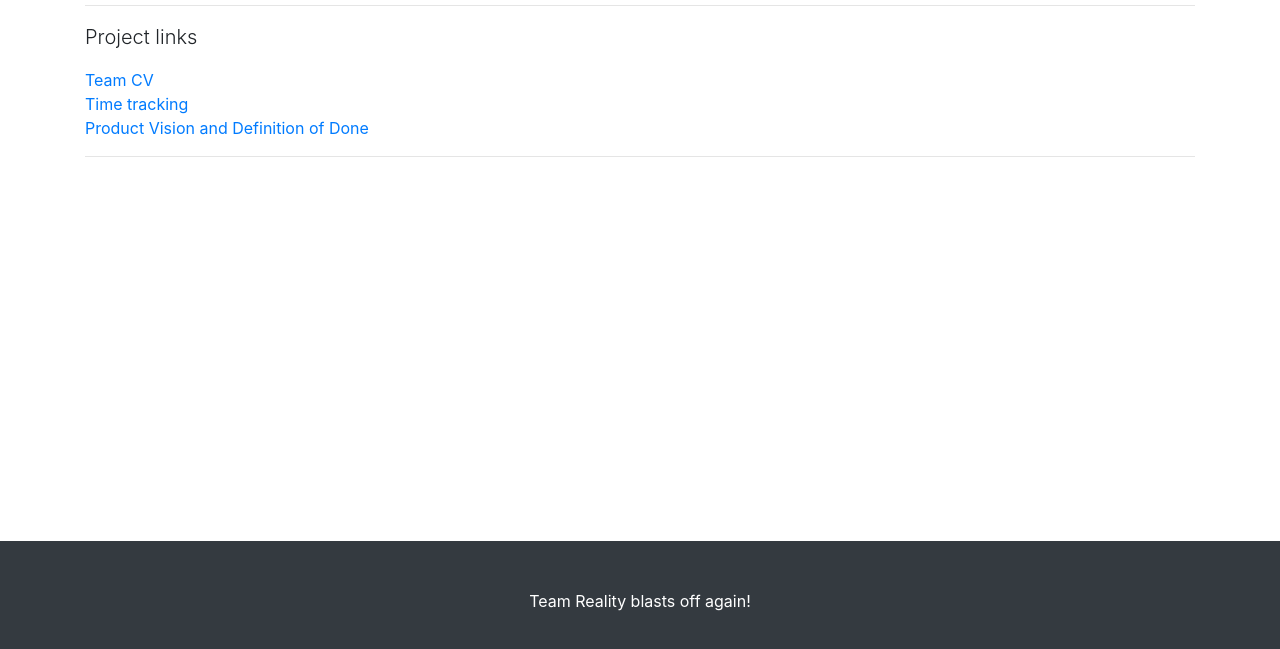
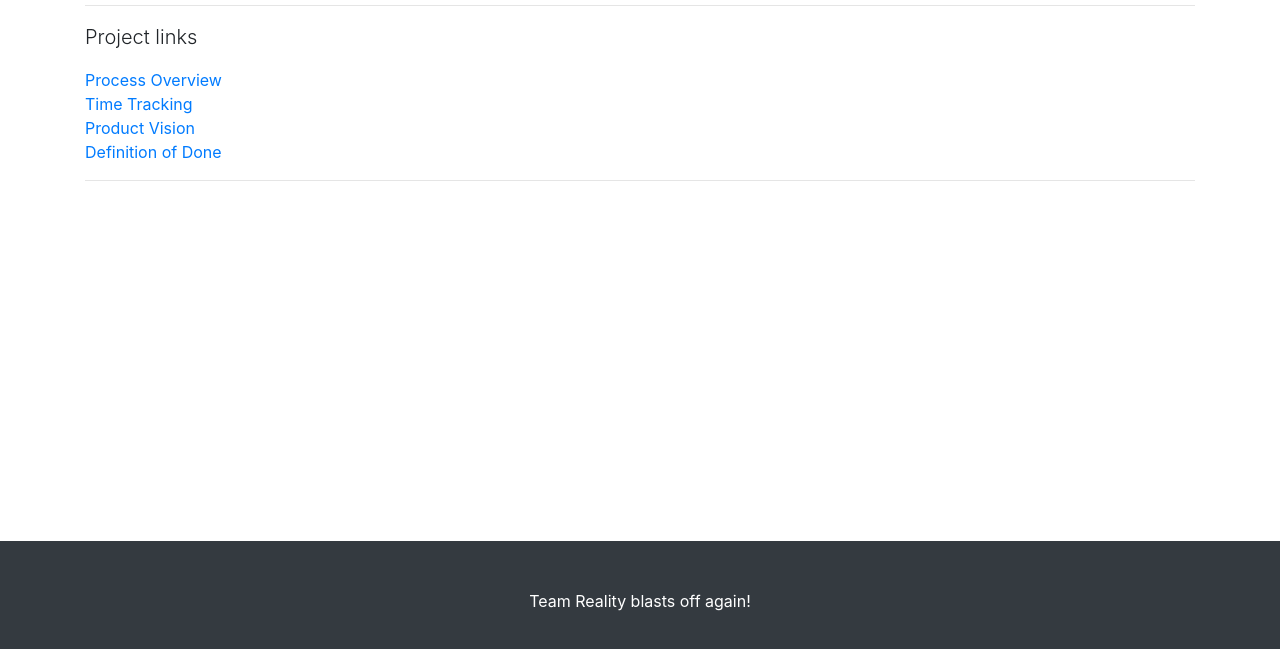
Before and after one commit to team-reality/team-reality.github.io, a plain HTML site: page index.html in a window 1280 px wide. Shown: the part 139-788 px from the top of the page. Drawn offline with nearby package versions, Linux system fonts and the light colour scheme.

Commit message:
more links

```diff
--- a/index.html
+++ b/index.html
@@ -50,11 +50,13 @@
           <!-- Post Content -->
           <p class="lead">Project links</p>
 
-          <a href="https://docs.google.com/document/d/1fw9C8m8ui0lEBpQLBeXl8NON0iWHSck02XxfH0dvgkc" target="_blank">Team CV</a>
+          <a href="https://docs.google.com/document/d/1zklOqf1kXB_yyDxt9yRjgWdgEmJpLCo-kTI749Ixj9c" target="_blank">Process Overview</a>
           <br>
-          <a href="https://docs.google.com/spreadsheets/d/17LFBsZErKiXJenJl_8TrXXL4zS-8S2Jo86W7ClUGmyQ" target="_blank">Time tracking</a>
+          <a href="https://docs.google.com/spreadsheets/d/17LFBsZErKiXJenJl_8TrXXL4zS-8S2Jo86W7ClUGmyQ" target="_blank">Time Tracking</a>
           <br>
-          <a href="https://docs.google.com/document/d/1ofzDdh7sBjKayCdmb9gIfs_FU0XVzpDkIlvtTb4IyK0" target="_blank">Product Vision and Definition of Done</a>
+          <a href="https://docs.google.com/document/d/1yNlMP3hE-OM8bJquEL6GxZRUKVbicBnwMut9dOI5pXc" target="_blank">Product Vision</a>
+          <br>
+          <a href="https://docs.google.com/document/d/1ofzDdh7sBjKayCdmb9gIfs_FU0XVzpDkIlvtTb4IyK0" target="_blank">Definition of Done</a>
           <br>
 
           <hr>
```
